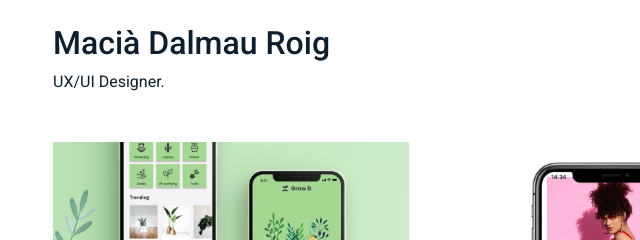
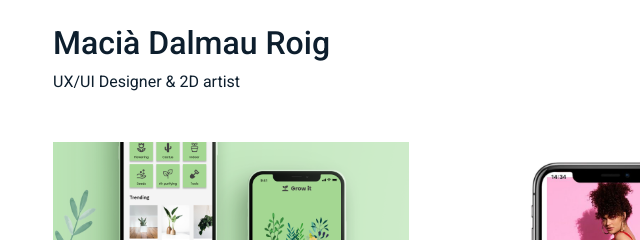
Before and after one commit to maciadalmau/portfolio, a plain HTML site: page index.html in a window 1280 px wide. Shown: the part 197-437 px from the top of the page, 29-669 px from the left. Drawn offline with Linux system fonts and the light colour scheme; a web font is replaced by a local one.

Commit message:
Update index.html

```diff
--- a/index.html
+++ b/index.html
@@ -67,7 +67,7 @@
         <div class="row mb-5 align-items-center">
           <div class="col-md-12 col-lg-6 mb-4 mb-lg-0" data-aos="fade-up">
             <h2>Macià Dalmau Roig</h2>
-            <p class="mb-0">UX/UI Designer.</p>
+            <p class="mb-0">UX/UI Designer & 2D artist</p>
           </div>
           <div class="col-md-12 col-lg-6 text-start text-lg-end" data-aos="fade-up" data-aos-delay="100">
             <div id="filters" class="filters">
```
